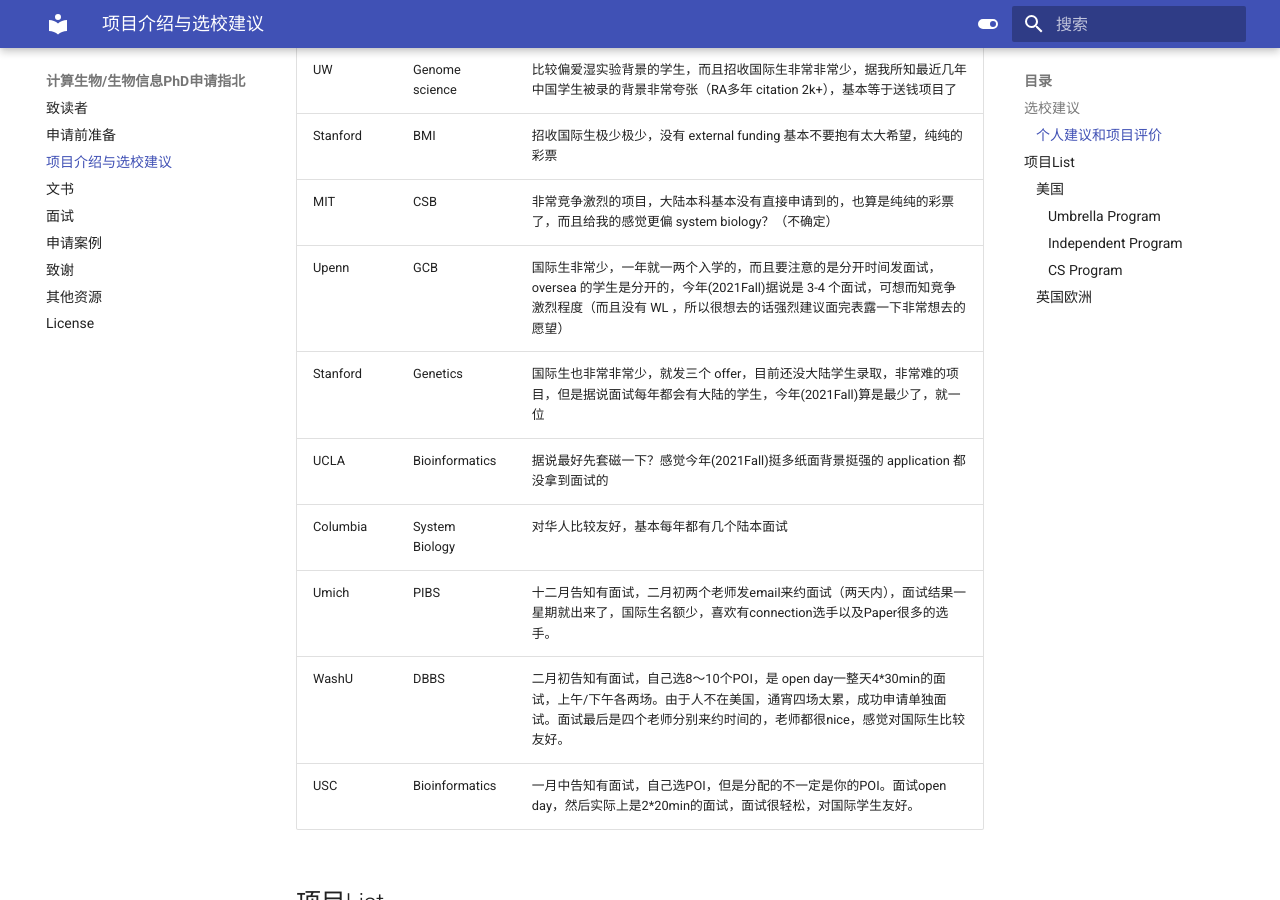
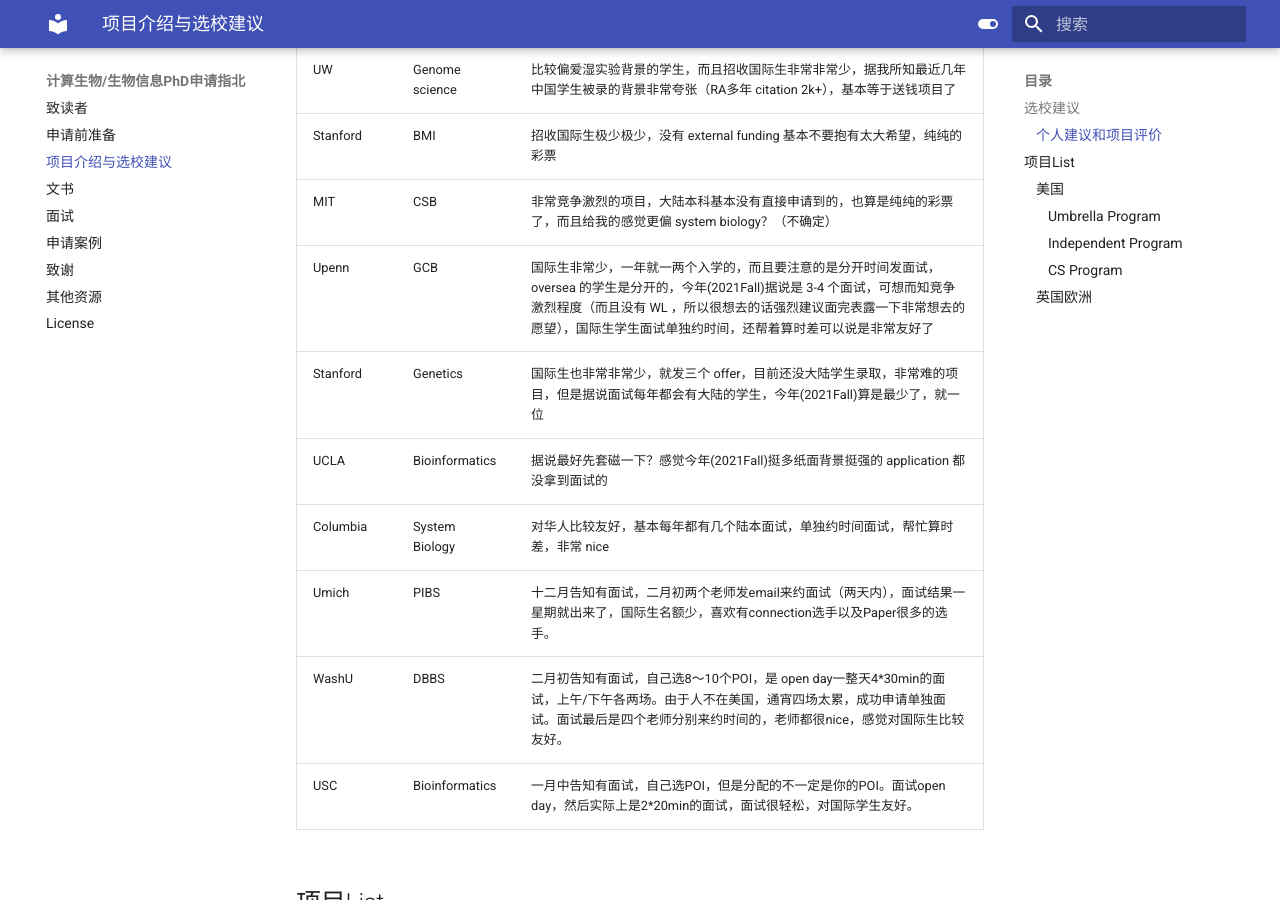
Before and after one commit to CompBio-PhD-cn/handbook, an MkDocs documentation site: the page built from docs/Program_list.md, in a window 1280 px wide and 900 px high, scrolled down 1152 px. Built offline with MkDocs 1.6.1 and Material for MkDocs 9.7.7, drawn with Linux system fonts in a browser that asks for light colours.

Commit message:
add Program list

```diff
--- a/docs/Program_list.md
+++ b/docs/Program_list.md
@@ -6,9 +6,9 @@
 
 对于中国学生申请，申请难度首先正比于国际生的比例，某些项目几乎不招国际生 or 有一些 preference。
 
-1. **【Research Interest】**最重要的肯定是要有自己感兴趣的 Lab，感兴趣的实验室，research interest 要比较 fit。根据这些 Lab 挑选项目（当然其实那些大的比较好的项目里面有非常多的老师基本都能找到 research interest match 的 lab）
+1. **【Research Interest】** 最重要的肯定是要有自己感兴趣的 Lab，感兴趣的实验室，research interest 要比较 fit。根据这些 Lab 挑选项目（当然其实那些大的比较好的项目里面有非常多的老师基本都能找到 research interest match 的 lab）
 2. **【Evaluate】**挑选好自己感兴趣的 Lab 之后开始要评估申请难度。（大概的估计），下面介绍一些小技巧
-      1. **【current student】**强烈建议申请前先去 program 主页上查询一下和自己背景类似的current student 的背景（这点非常重要，背景要尽可能类似，这样参考价值才大）。大概对于录取难度有个了解，当然这个了解是非常粗糙的，但是至少如果一个项目几乎没有中国学生，那么基本也别抱有太大希望了。
+      1. **【current student】** 强烈建议申请前先去 program 主页上查询一下和自己背景类似的current student 的背景（这点非常重要，背景要尽可能类似，这样参考价值才大）。大概对于录取难度有个了解，当然这个了解是非常粗糙的，但是至少如果一个项目几乎没有中国学生，那么基本也别抱有太大希望了。
       2. **【套磁】**对于自己很感兴趣的 lab 可以在申请前咨询一下今年招不招生，以及如果有多个 program 可以申请，比较建议申请哪一个（附上 CV）。没有回复不代表不认可你，但是回复了的基本说明这个 level 的是可以试试的（当然也不排除同是华人的情分）
       3. **【询问推荐人】**推荐人比我们更熟悉 admission process，所以对我们的评估也会相对更加准确一些，如果推荐人们认为问题不大，那么一般问题应该确实不大。然后可以根据推荐人推荐给你的项目以及对你选校的 comment 来判断。如果推荐了一堆 top 项目那至少说明对你的评价是很好的，认为是很有竞争力的。
       4. **【查询相关的数据】**比如国际生比例，某些项目写明了几乎不招国际生（Umich PIBS的某些 program）
@@ -22,10 +22,10 @@
 | UW | Genome science | 比较偏爱湿实验背景的学生，而且招收国际生非常非常少，据我所知最近几年中国学生被录的背景非常夸张（RA多年 citation 2k+），基本等于送钱项目了 |
 | Stanford | BMI | 招收国际生极少极少，没有 external funding 基本不要抱有太大希望，纯纯的彩票 |
 | MIT | CSB | 非常竞争激烈的项目，大陆本科基本没有直接申请到的，也算是纯纯的彩票了，而且给我的感觉更偏 system biology？（不确定） |
-| Upenn | GCB | 国际生非常少，一年就一两个入学的，而且要注意的是分开时间发面试，oversea 的学生是分开的，今年(2021Fall)据说是 3-4 个面试，可想而知竞争激烈程度（而且没有 WL ，所以很想去的话强烈建议面完表露一下非常想去的愿望） |
+| Upenn | GCB | 国际生非常少，一年就一两个入学的，而且要注意的是分开时间发面试，oversea 的学生是分开的，今年(2021Fall)据说是 3-4 个面试，可想而知竞争激烈程度（而且没有 WL ，所以很想去的话强烈建议面完表露一下非常想去的愿望），国际生学生面试单独约时间，还帮着算时差可以说是非常友好了|
 | Stanford | Genetics | 国际生也非常非常少，就发三个 offer，目前还没大陆学生录取，非常难的项目，但是据说面试每年都会有大陆的学生，今年(2021Fall)算是最少了，就一位|
 | UCLA | Bioinformatics | 据说最好先套磁一下？感觉今年(2021Fall)挺多纸面背景挺强的 application 都没拿到面试的 |
-| Columbia | System Biology | 对华人比较友好，基本每年都有几个陆本面试 |
+| Columbia | System Biology | 对华人比较友好，基本每年都有几个陆本面试，单独约时间面试，帮忙算时差，非常 nice  |
 | Umich  | PIBS | 十二月告知有面试，二月初两个老师发email来约面试（两天内），面试结果一星期就出来了，国际生名额少，喜欢有connection选手以及Paper很多的选手。 |
 | WashU  | DBBS | 二月初告知有面试，自己选8～10个POI，是 open day一整天4*30min的面试，上午/下午各两场。由于人不在美国，通宵四场太累，成功申请单独面试。面试最后是四个老师分别来约时间的，老师都很nice，感觉对国际生比较友好。 |
 |USC  | Bioinformatics |  一月中告知有面试，自己选POI，但是分配的不一定是你的POI。面试open day，然后实际上是2*20min的面试，面试很轻松，对国际学生友好。 |
```
